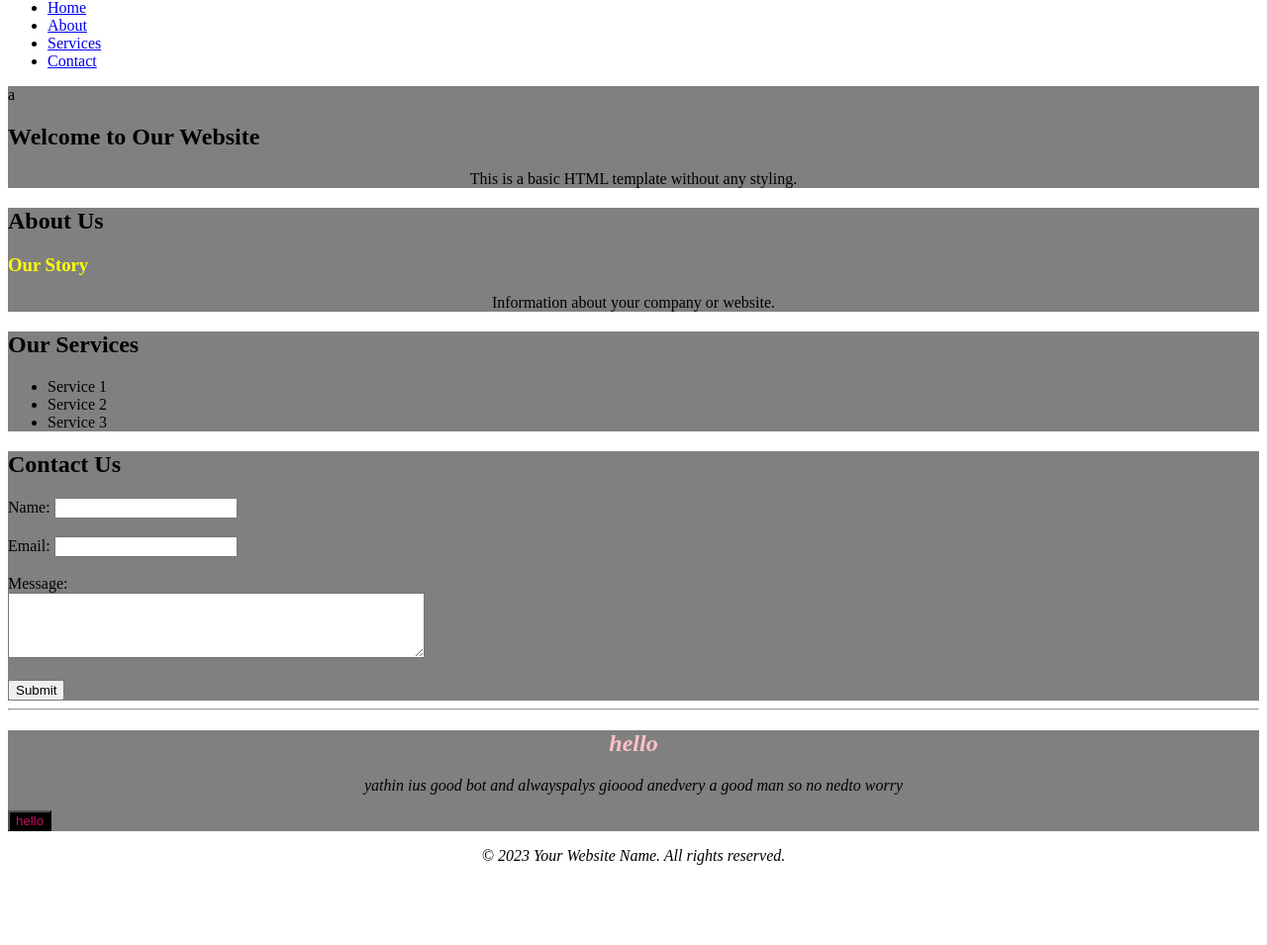
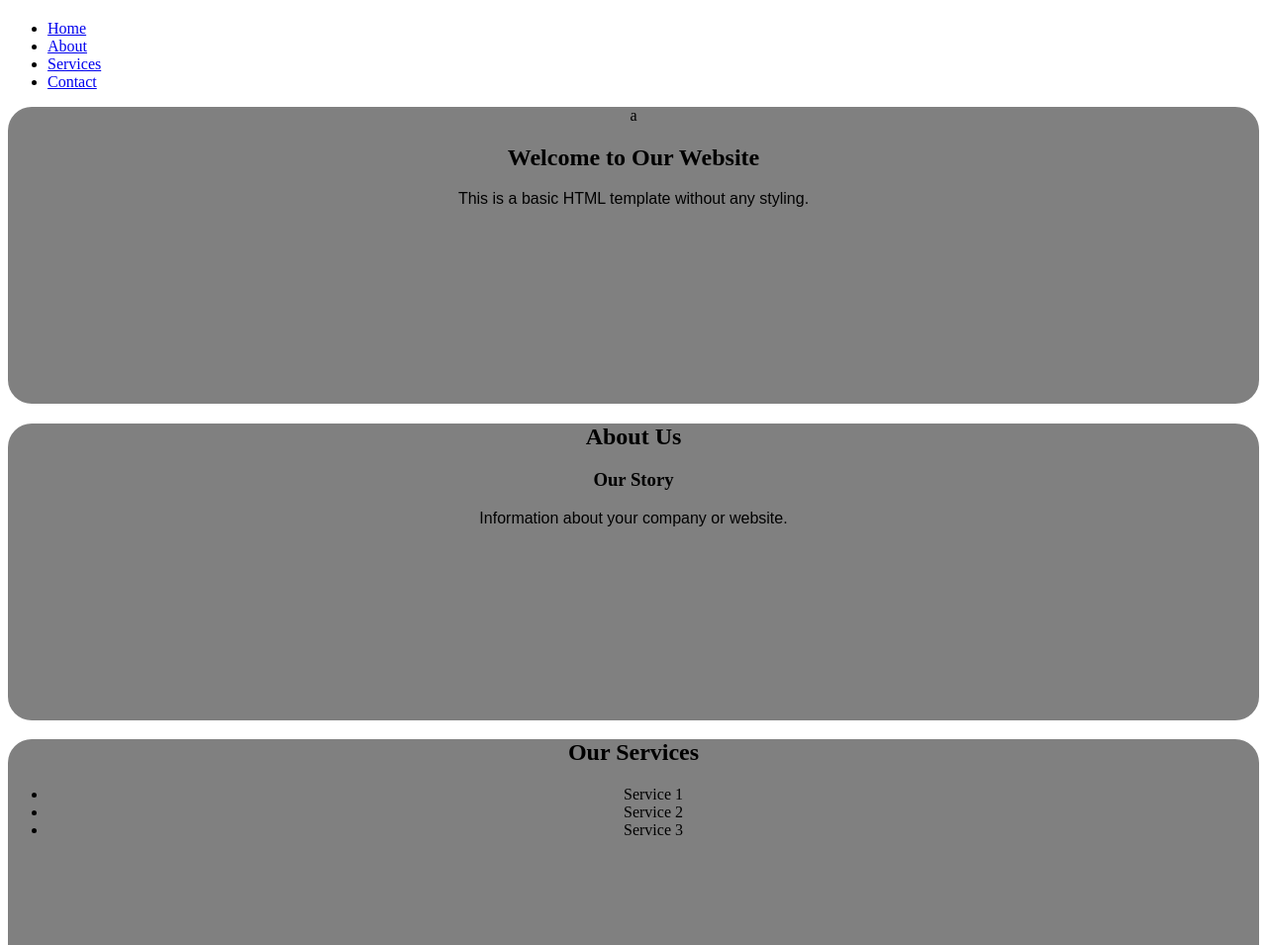
Before and after one commit to Techtrck/codetrail, a plain HTML site: page index.html in a window 1280 px wide. Shown: the part 81-1036 px from the top of the page at 99% size. Before the commit the page ends 971 px from the top, so only its background shows below. Drawn offline with Linux system fonts and the light colour scheme.

Commit message:
Update yat.css

```diff
--- a/yat.css
+++ b/yat.css
@@ -2,19 +2,30 @@
 h1
 {
   color:#ff0000;
+  font-weight:900;
+  line-hight:10px;
+  text-transform:capitalize;
+  font-size:40px;
 }
 h2
 {
   color: black;
+  font-weight:900;
 }
 button
 {
-  color:rgb(199, 14, 97);
-  background-color:black;
+  hight:50px;
+  width:200px;
+  color:#91144d;
+  background-color:#d9ae11;
+  border-radius:24px;
+  text-align:center;
+  border:1px dashed pink;
+  border-color:#594c4c;
 }
 h3
 {
-  color: yellow;
+  color: black;
 }
 h4
 {
@@ -24,11 +35,15 @@ p
 {
   color:black;
   text-align:center;
+  font-family:Sans-serif;
 
 }
 section
 {
  background-color:grey;
+  border-radius:24px;
+  text-align:center;
+  height:300px;.
 }
 .myclass
 {
@@ -49,6 +64,14 @@ footer
 
 #rt
 {
-  color:pink;
+  color:black;
   text-align:center;
   }
+
+  footer
+{
+  background-color:#96145c;
+  width:410px;
+  color:#f5f5f5;
+  position:absolute;
+  }
```
